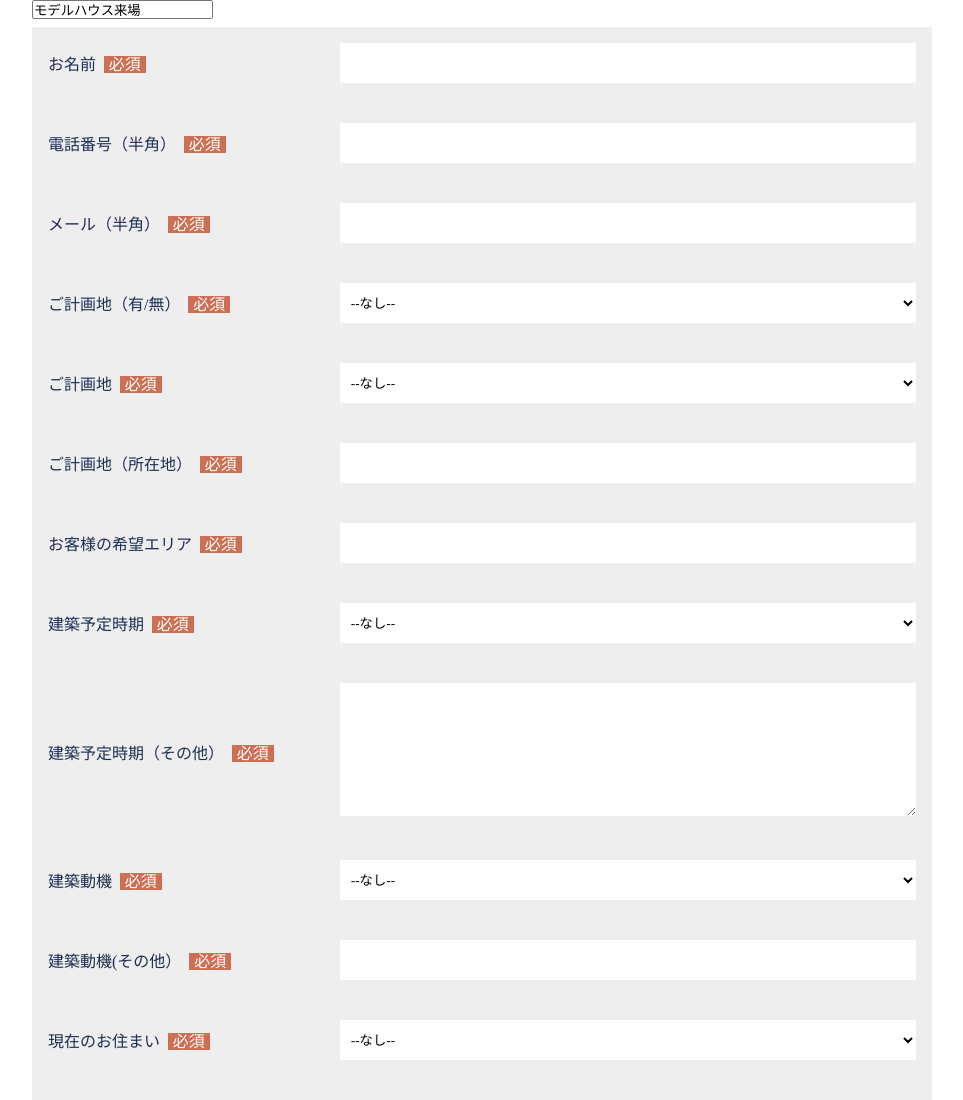
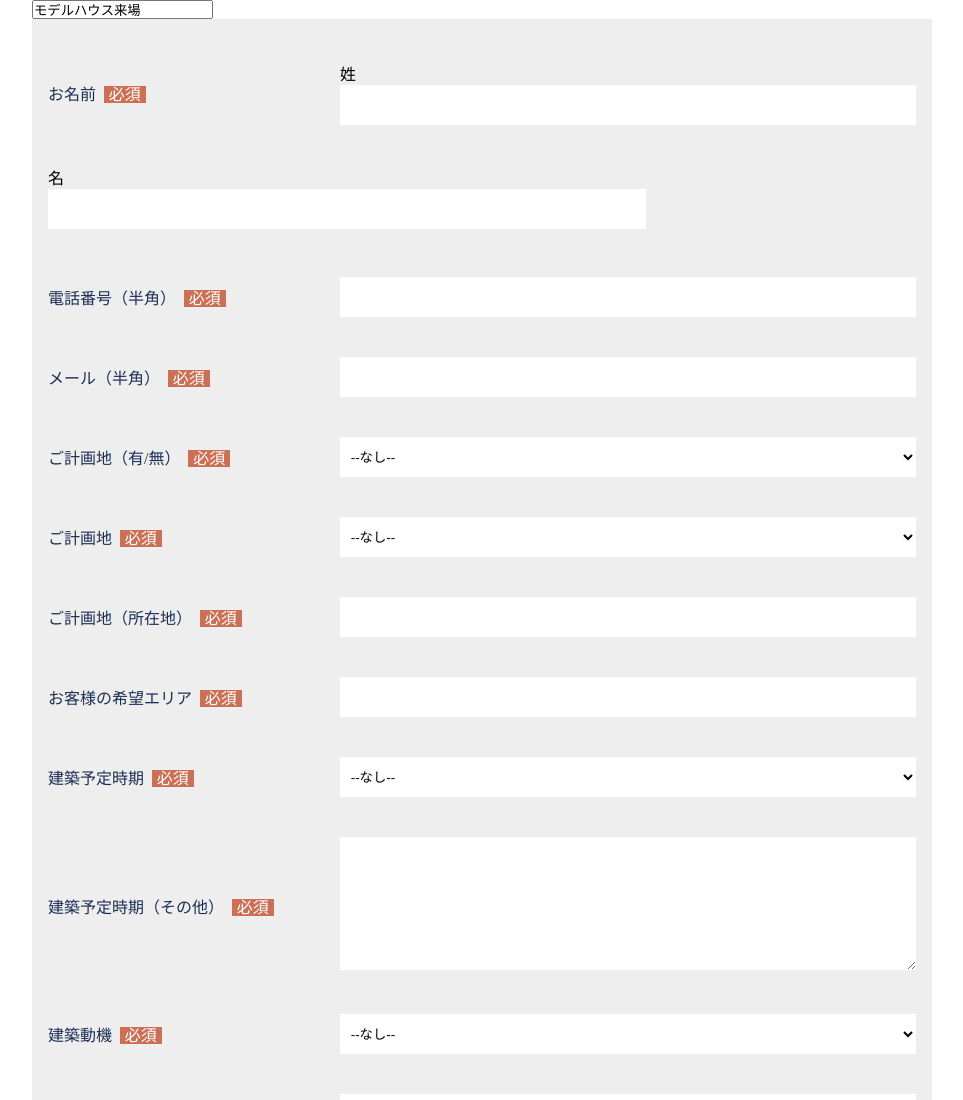
Before and after one commit to TakuyaKimishima/test_form, a plain HTML site: page modelhouse_entry.html in a window 1280 px wide. Shown: the top 1100 px of the page, without its empty margins (158-1121 px from the left). Drawn offline with Linux system fonts and the light colour scheme.

Commit message:
Add files via upload

```diff
--- a/modelhouse_entry.html
+++ b/modelhouse_entry.html
@@ -16,12 +16,35 @@
 
 
             <ul class="formTable">
-                <li>
-                    <p class="title"><em>お名前<span>必須</span></em></p>
-                    <div class="box_det">
-                        <input  id="name" maxlength="80" name="name" size="20" type="text" class="wide" />
-                    </div>
-                </li>
+                <br>
+
+<!-- Web 都道府県:<input  id="00NN000000G8Kwk" maxlength="255" name="00NN000000G8Kwk" size="20" type="text" /><br>
+
+Web 市区郡:<input  id="00NN000000G8Kwp" maxlength="255" name="00NN000000G8Kwp" size="20" type="text" /><br>
+
+Web 町名・番地:<input  id="00NN000000G8Kwu" maxlength="255" name="00NN000000G8Kwu" size="20" type="text" /><br>
+
+Web 建物・部屋番号:<input  id="00NN000000G8Kwz" maxlength="255" name="00NN000000G8Kwz" size="20" type="text" /><br>
+
+Web 郵便番号:<input  id="00NN000000G8Kx4" maxlength="255" name="00NN000000G8Kx4" size="20" type="text" /><br> -->
+
+                <div class="inline">
+                    <li>
+                        <p class="title"><em>お名前<span>必須</span></em></p>
+                        <div class="box_det">
+                            <p>姓</p>
+                            <input  id="00NN000000G8Kwa" maxlength="40" name="00NN000000G8Kwa" size="20" type="text" class="wide"/>
+                        </div>
+                    </li>
+                    <li>
+                        <div class="box_det">
+                            <p>名</p>
+                            <input  id="00NN000000G8Kwf" maxlength="40" name="00NN000000G8Kwf" size="20" type="text" class="wide"/>
+                        </div>
+                    </li>
+                    <li>
+                </div>
+
                 <li>
                     <p class="title"><em>電話番号（半角）<span>必須</span></em></p>
                     <div class="box_det">
```
